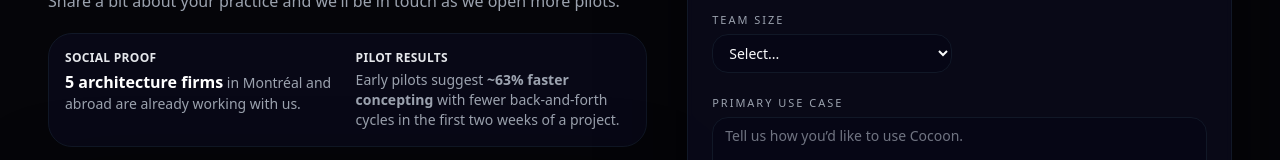
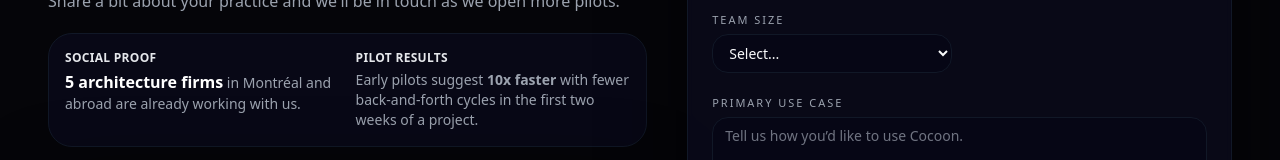
Before and after one commit to cocoonlab/cocoonlab-site, a Next.js app: page /waitlist in a window 1280 px wide. Shown: the part 375-535 px from the top of the page. Built offline with nearby package versions, Linux system fonts and the light colour scheme; no server answers.

Commit message:
Update concepting speed copy

```diff
--- a/app/waitlist/page.tsx
+++ b/app/waitlist/page.tsx
@@ -44,7 +44,7 @@ export default function WaitlistPage() {
                 <p className="mt-1">
                   Early pilots suggest{" "}
                   <span className="font-semibold text-accent-lime">
-                    ~63% faster concepting
+                    10x faster
                   </span>{" "}
                   with fewer back-and-forth cycles in the first two weeks of a
                   project.
--- a/components/home/OutcomesSection.tsx
+++ b/components/home/OutcomesSection.tsx
@@ -43,7 +43,7 @@ export function OutcomesSection() {
           <div className="space-y-2">
             <p className="text-xs font-semibold uppercase tracking-[0.14em] text-text-soft">Pilot median</p>
             <p className="text-3xl font-semibold text-white md:text-4xl lg:text-[40px]">
-              ~63% faster concepting
+              10x faster
             </p>
             <p className="text-sm text-text-muted md:text-base">Brief to first aligned option.</p>
           </div>
```
